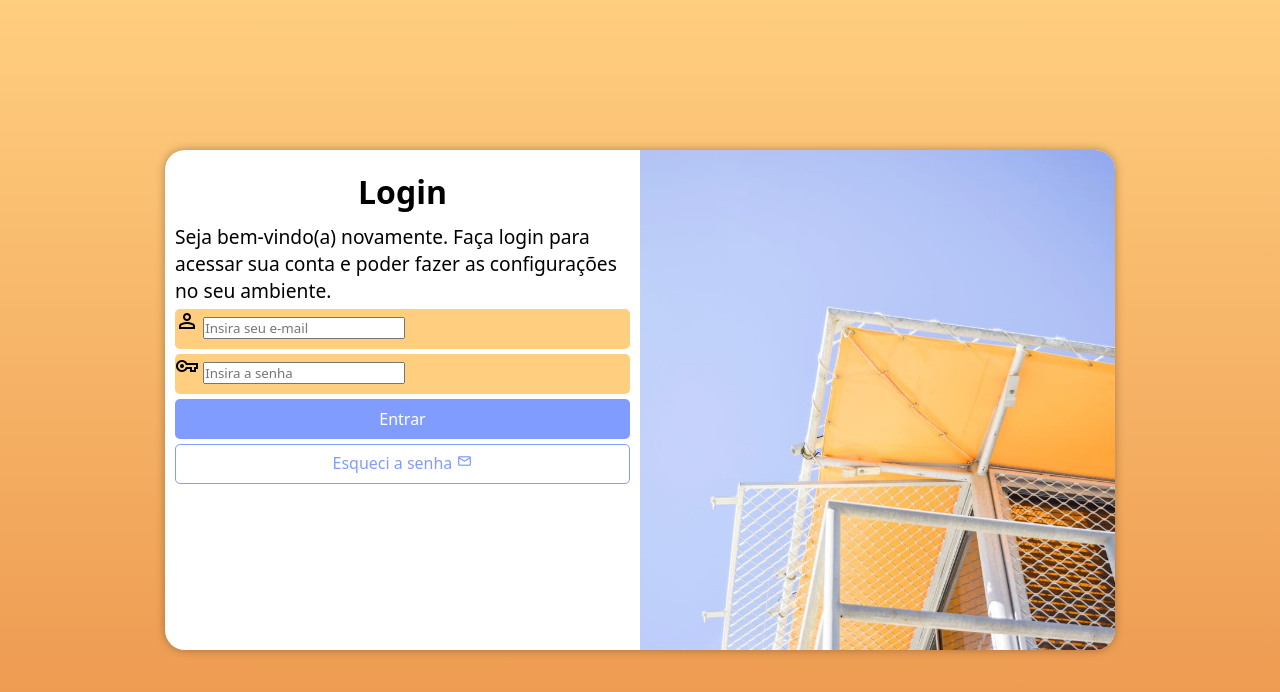
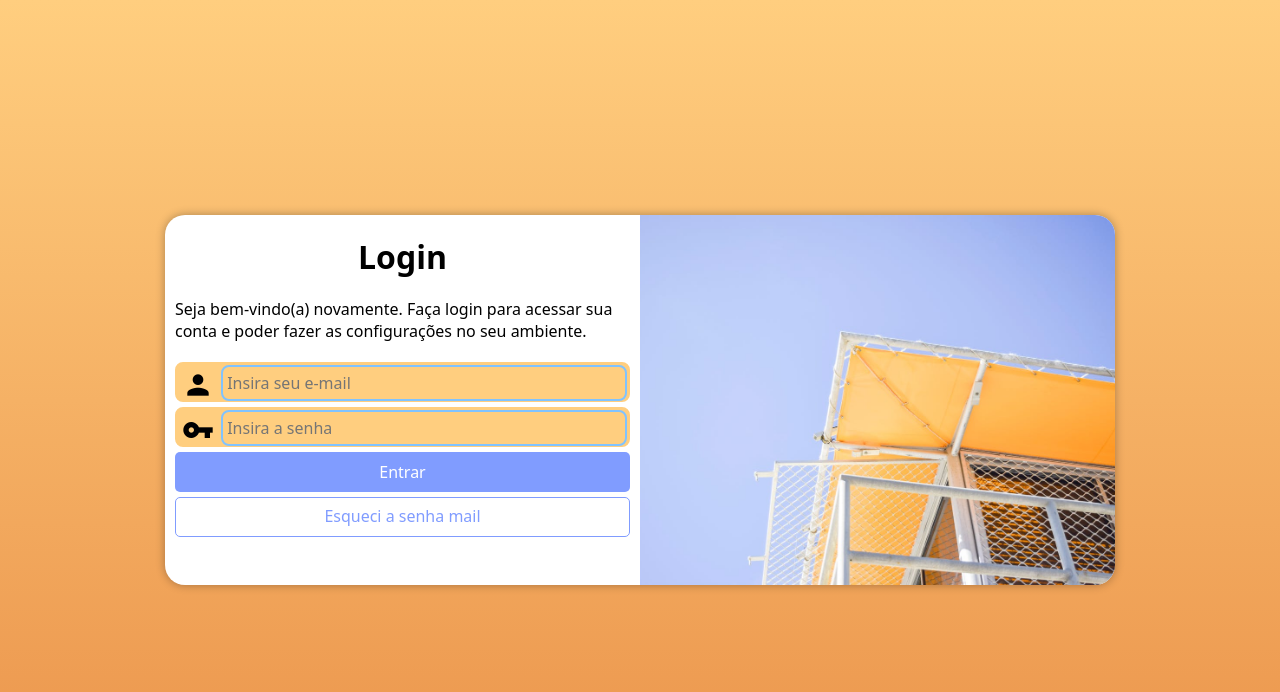
Before and after one commit to raylanraraujo/projeto-login, a plain HTML site: page index.html in a window 1280 px wide. Drawn offline with nearby package versions, Linux system fonts and the light colour scheme.

Commit message:
finalizando e corrigindo bugs do projeto

```diff
--- a/estilos/media-query.css
+++ b/estilos/media-query.css
@@ -16,6 +16,7 @@ Telas muito grandes (grandes laptops e monitores): 1200px para cima;
     }
     section#login {
         width: 80vw;
+        height: 315px;
     }
 
     section#login > div#imagem {
@@ -38,6 +39,7 @@ Telas muito grandes (grandes laptops e monitores): 1200px para cima;
 
     section#login {
         width: 950px;
+        height: 370px;
     }
 
     section#login > div#imagem {
@@ -57,6 +59,6 @@ Telas muito grandes (grandes laptops e monitores): 1200px para cima;
     }
 
     div#formulario > p {
-    font-size: 1.2em;
+    font-size: 1em;
     }
 }
--- a/estilos/style.css
+++ b/estilos/style.css
@@ -38,15 +38,15 @@ section#login {
     position: absolute;
     top: 50%;
     left: 50%;
-    transform: translate(-50%, -50%);
 
     background-color: white;
     width: 260px;
-    height: 500px;
+    height: 530px;
     border-radius: 20px;
     overflow:hidden ; /* isso faz com que tudo que estiver fora da seção fique escondido */
     box-shadow: 0px 0px 10px rgba(0, 0, 0, 0.315);
 
+    transform: translate(-50%, -50%);
     transition: width .5s, height .5s; /* isso inclui uma animação simples de transição*/
     transition-timing-function: ease; /* da uma suavizada na transição evitando que aumente e diminua na mesma velocidade */
 }
@@ -70,12 +70,14 @@ text-align: center;
 
 div#formulario > p {
 font-size: 0.8em;
+margin: 20px 0px;
 }
 
 form > div.campo {
 background-color: #ffce7f;
+border: 2px solid #ffce7f;
 height: 40px;
-border-radius: 5px;
+border-radius: 8px;
 margin: 5px 0px;
 }
 
@@ -83,8 +85,28 @@ div.campo > label {
     display:none;
 }
 
+div.campo > span {
+    color: black;
+    /*background-color: black;*/
+    font-size: 2em;
+    width: 40px;
+    padding: 5px;
+}
 
+div.campo > input {
+    background-color: #ffce7f;
+    font-size: 1em;
+    width: calc(100% - 45px);
+    height: 100%;
+    border: 2px solid #80C3FF;
+    border-radius: 8px;
+    padding: 4px;
+    transform: translateY(-12px);
+}
 
+div.campo > input:focus-within {
+    background-color: white;
+}
 
 form > input[type=submit] {
     display: block;
--- a/index.html
+++ b/index.html
@@ -6,7 +6,8 @@
         <title>Document</title>
         <link rel="stylesheet" href="estilos/style.css">
         <link rel="stylesheet" href="estilos/media-query.css">
-        <link rel="stylesheet" href="https://fonts.googleapis.com/css2?family=Material+Symbols+Outlined:opsz,wght,FILL,GRAD@24,400,0,0" />
+        <link href="https://fonts.googleapis.com/icon?family=Material+Icons"
+      rel="stylesheet">
     </head>
     <body>
         <main>
@@ -20,15 +21,19 @@
                     <p>Seja bem-vindo(a) novamente. Faça login para acessar sua conta e poder fazer as configurações no seu ambiente.</p>
 
                     <form action="login.php" method="post" autocomplete="on">
+                        <div class="campo">
+                            <span class="material-icons">
+                                person
+                                </span>
 
-                        <div class="campo">
-                            <span class="material-symbols-outlined">person</span>
                             <input type="email" name="mail" id="imail" required maxlength="30" placeholder="Insira seu e-mail" autocomplete="email">
                             <label for="imail">Login</label>
                         </div>
 
                         <div class="campo">
-                            <span class="material-symbols-outlined">vpn_key</span>
+                            <span class="material-icons">
+                                vpn_key
+                                </span>
                             <input type="password" name="pass" id="ipass" required minlength="8" maxlength="20" autocomplete="current-password" placeholder="Insira a senha">
                             <label for="ipass">Senha</label>
                         </div>
```
